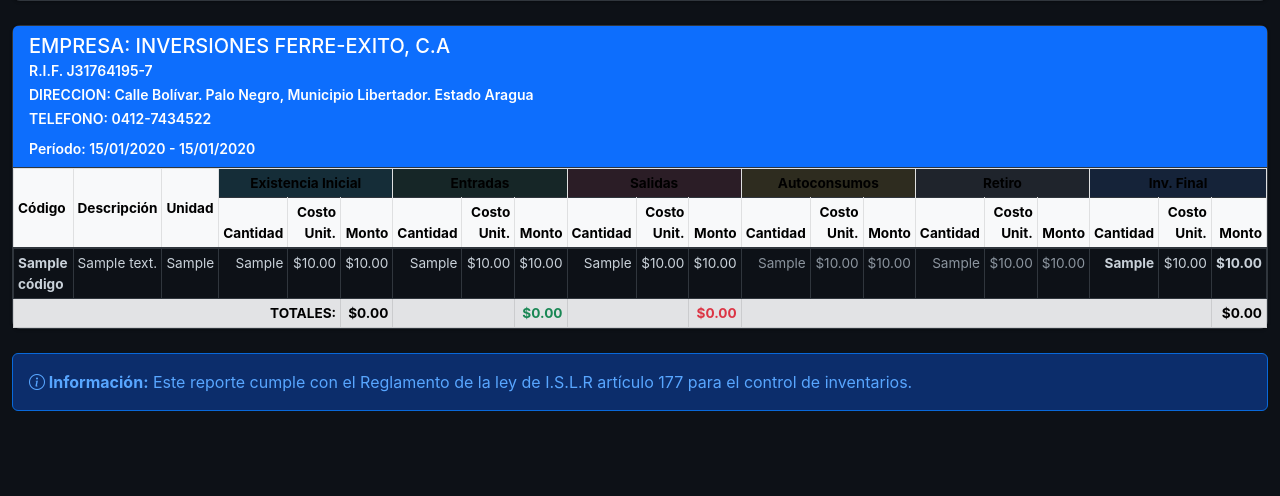
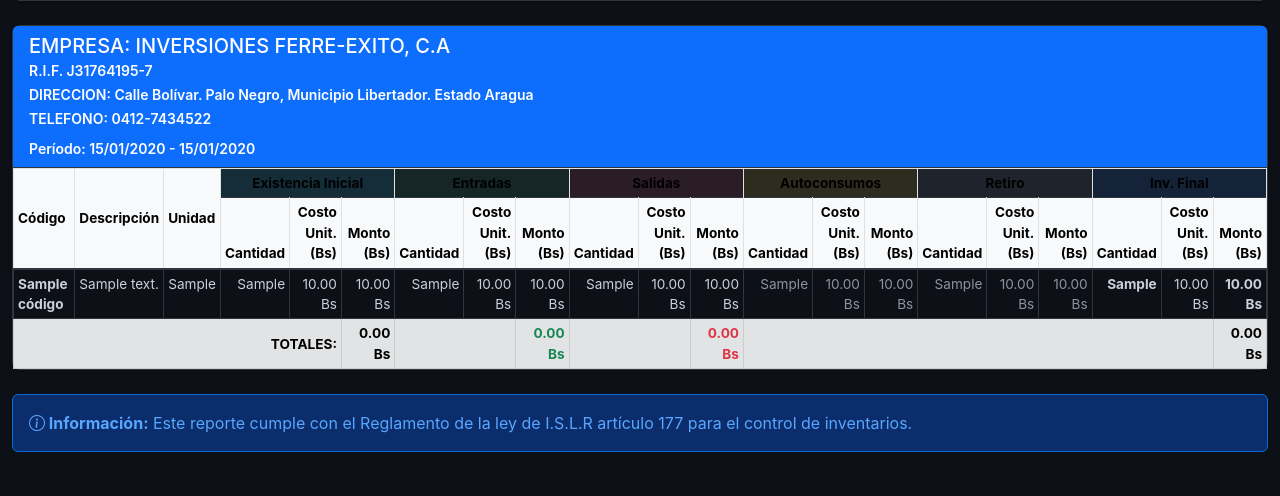
Before and after one commit to javiertarazon/inventario-ferre, a Flask app: template app/templates/inventario_diario.html in a window 1280 px wide. Shown: the part 304-800 px from the top of the page. Run offline with Flask 3, Linux system fonts and the light colour scheme; the template is opened without the code that fills it: most values are stand-ins (such as "Sample title", 1, 10 or a date in 2020).

Commit message:
Corregido template de inventario diario para usar columnas en Bolivares

```diff
--- a/app/templates/inventario_diario.html
+++ b/app/templates/inventario_diario.html
@@ -65,28 +65,28 @@
                     <tr>
                         <!-- Existencia Inicial -->
                         <th class="text-end">Cantidad</th>
-                        <th class="text-end">Costo Unit.</th>
-                        <th class="text-end">Monto</th>
+                        <th class="text-end">Costo Unit. (Bs)</th>
+                        <th class="text-end">Monto (Bs)</th>
                         <!-- Entradas -->
                         <th class="text-end">Cantidad</th>
-                        <th class="text-end">Costo Unit.</th>
-                        <th class="text-end">Monto</th>
+                        <th class="text-end">Costo Unit. (Bs)</th>
+                        <th class="text-end">Monto (Bs)</th>
                         <!-- Salidas -->
                         <th class="text-end">Cantidad</th>
-                        <th class="text-end">Costo Unit.</th>
-                        <th class="text-end">Monto</th>
+                        <th class="text-end">Costo Unit. (Bs)</th>
+                        <th class="text-end">Monto (Bs)</th>
                         <!-- Autoconsumos -->
                         <th class="text-end">Cantidad</th>
-                        <th class="text-end">Costo Unit.</th>
-                        <th class="text-end">Monto</th>
+                        <th class="text-end">Costo Unit. (Bs)</th>
+                        <th class="text-end">Monto (Bs)</th>
                         <!-- Retiro -->
                         <th class="text-end">Cantidad</th>
-                        <th class="text-end">Costo Unit.</th>
-                        <th class="text-end">Monto</th>
+                        <th class="text-end">Costo Unit. (Bs)</th>
+                        <th class="text-end">Monto (Bs)</th>
                         <!-- Inv. Final -->
                         <th class="text-end">Cantidad</th>
-                        <th class="text-end">Costo Unit.</th>
-                        <th class="text-end">Monto</th>
+                        <th class="text-end">Costo Unit. (Bs)</th>
+                        <th class="text-end">Monto (Bs)</th>
                     </tr>
                 </thead>
                 <tbody>
@@ -98,54 +98,54 @@
 
                         <!-- Existencia Inicial -->
                         <td class="text-end">{{ row['Existencia Inicial - Cantidad'] }}</td>
-                        <td class="text-end">${{ '%.2f'|format(row['Existencia Inicial - Costo Unitario']) }}</td>
-                        <td class="text-end">${{ '%.2f'|format(row['Existencia Inicial - Monto']) }}</td>
+                        <td class="text-end">{{ '%.2f'|format(row['Existencia Inicial - Costo Unitario (Bs)']) }} Bs</td>
+                        <td class="text-end">{{ '%.2f'|format(row['Existencia Inicial - Monto (Bs)']) }} Bs</td>
 
                         <!-- Entradas -->
                         <td class="text-end {% if row['Entradas - Cantidad'] > 0 %}text-success fw-bold{% endif %}">
                             {{ row['Entradas - Cantidad'] }}
                         </td>
-                        <td class="text-end">${{ '%.2f'|format(row['Entradas - Costo Unitario']) }}</td>
-                        <td class="text-end {% if row['Entradas - Monto'] > 0 %}text-success{% endif %}">
-                            ${{ '%.2f'|format(row['Entradas - Monto']) }}
+                        <td class="text-end">{{ '%.2f'|format(row['Entradas - Costo Unitario (Bs)']) }} Bs</td>
+                        <td class="text-end {% if row['Entradas - Monto (Bs)'] > 0 %}text-success{% endif %}">
+                            {{ '%.2f'|format(row['Entradas - Monto (Bs)']) }} Bs
                         </td>
 
                         <!-- Salidas -->
                         <td class="text-end {% if row['Salidas - Cantidad'] > 0 %}text-danger fw-bold{% endif %}">
                             {{ row['Salidas - Cantidad'] }}
                         </td>
-                        <td class="text-end">${{ '%.2f'|format(row['Salidas - Costo Unitario']) }}</td>
-                        <td class="text-end {% if row['Salidas - Monto'] > 0 %}text-danger{% endif %}">
-                            ${{ '%.2f'|format(row['Salidas - Monto']) }}
+                        <td class="text-end">{{ '%.2f'|format(row['Salidas - Costo Unitario (Bs)']) }} Bs</td>
+                        <td class="text-end {% if row['Salidas - Monto (Bs)'] > 0 %}text-danger{% endif %}">
+                            {{ '%.2f'|format(row['Salidas - Monto (Bs)']) }} Bs
                         </td>
 
                         <!-- Autoconsumos -->
                         <td class="text-end text-muted">{{ row['Autoconsumos - Cantidad'] }}</td>
-                        <td class="text-end text-muted">${{ '%.2f'|format(row['Autoconsumos - Costo Unitario']) }}</td>
-                        <td class="text-end text-muted">${{ '%.2f'|format(row['Autoconsumos - Monto']) }}</td>
+                        <td class="text-end text-muted">{{ '%.2f'|format(row['Autoconsumos - Costo Unitario (Bs)']) }} Bs</td>
+                        <td class="text-end text-muted">{{ '%.2f'|format(row['Autoconsumos - Monto (Bs)']) }} Bs</td>
 
                         <!-- Retiro -->
                         <td class="text-end text-muted">{{ row['Retiro - Cantidad'] }}</td>
-                        <td class="text-end text-muted">${{ '%.2f'|format(row['Retiro - Costo Unitario']) }}</td>
-                        <td class="text-end text-muted">${{ '%.2f'|format(row['Retiro - Monto']) }}</td>
+                        <td class="text-end text-muted">{{ '%.2f'|format(row['Retiro - Costo Unitario (Bs)']) }} Bs</td>
+                        <td class="text-end text-muted">{{ '%.2f'|format(row['Retiro - Monto (Bs)']) }} Bs</td>
 
                         <!-- Inv. Final -->
                         <td class="text-end fw-bold">{{ row['Inv.final - Cantidad'] }}</td>
-                        <td class="text-end">${{ '%.2f'|format(row['Inv.final - Costo Unitario']) }}</td>
-                        <td class="text-end fw-bold">${{ '%.2f'|format(row['Inv.final - Monto']) }}</td>
+                        <td class="text-end">{{ '%.2f'|format(row['Inv.final - Costo Unitario (Bs)']) }} Bs</td>
+                        <td class="text-end fw-bold">{{ '%.2f'|format(row['Inv.final - Monto (Bs)']) }} Bs</td>
                     </tr>
                     {% endfor %}
                 </tbody>
                 <tfoot class="table-secondary">
                     <tr>
                         <th colspan="5" class="text-end">TOTALES:</th>
-                        <th class="text-end">${{ '%.2f'|format(totals.initial_amount) }}</th>
+                        <th class="text-end">{{ '%.2f'|format(totals.initial_amount) }} Bs</th>
                         <th colspan="2"></th>
-                        <th class="text-end text-success">${{ '%.2f'|format(totals.entries_amount) }}</th>
+                        <th class="text-end text-success">{{ '%.2f'|format(totals.entries_amount) }} Bs</th>
                         <th colspan="2"></th>
-                        <th class="text-end text-danger">${{ '%.2f'|format(totals.exits_amount) }}</th>
+                        <th class="text-end text-danger">{{ '%.2f'|format(totals.exits_amount) }} Bs</th>
                         <th colspan="8"></th>
-                        <th class="text-end fw-bold">${{ '%.2f'|format(totals.final_amount) }}</th>
+                        <th class="text-end fw-bold">{{ '%.2f'|format(totals.final_amount) }} Bs</th>
                     </tr>
                 </tfoot>
             </table>
```
Also changed, not shown: test_inventory_export.py (added, +80 -0 lines).
